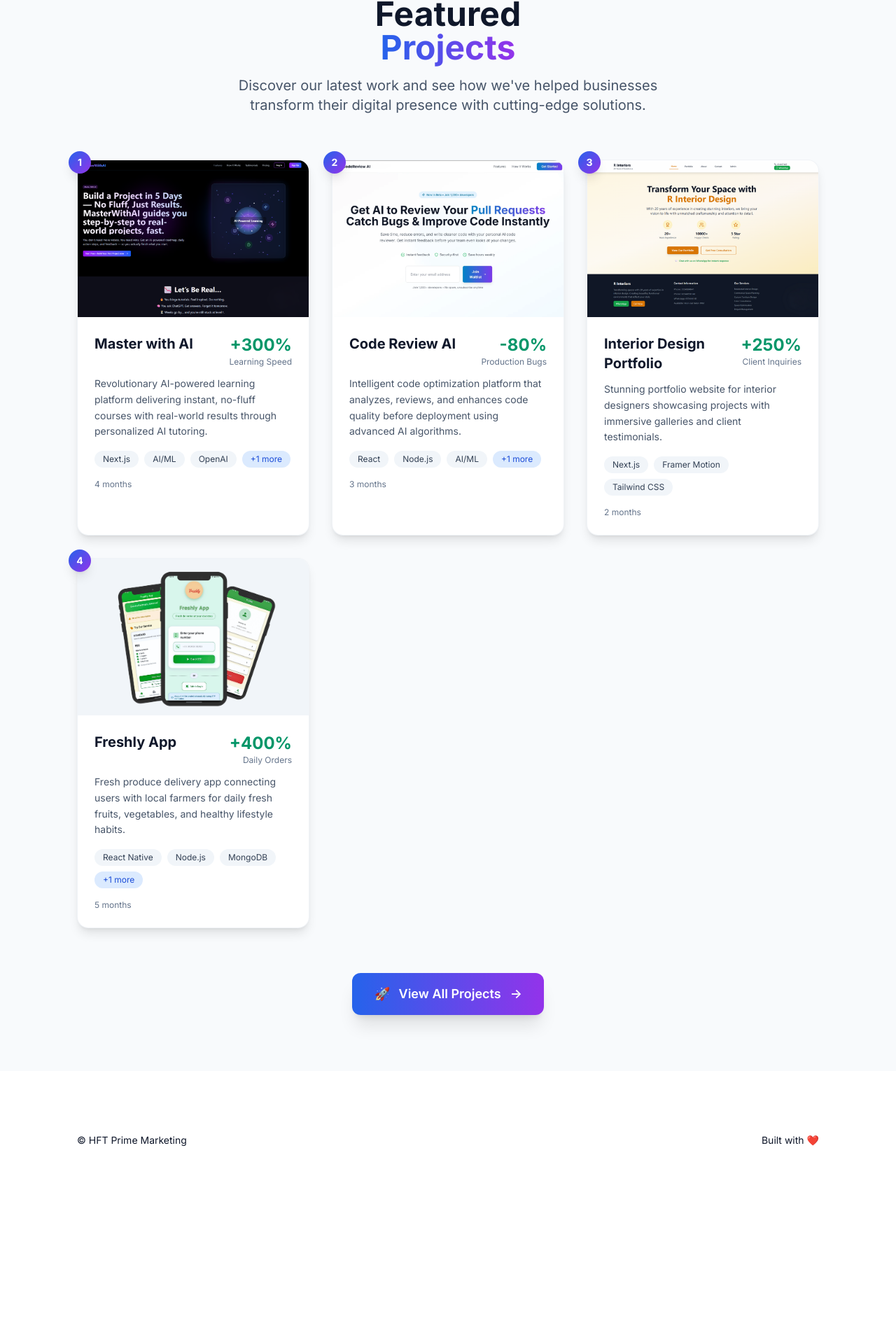
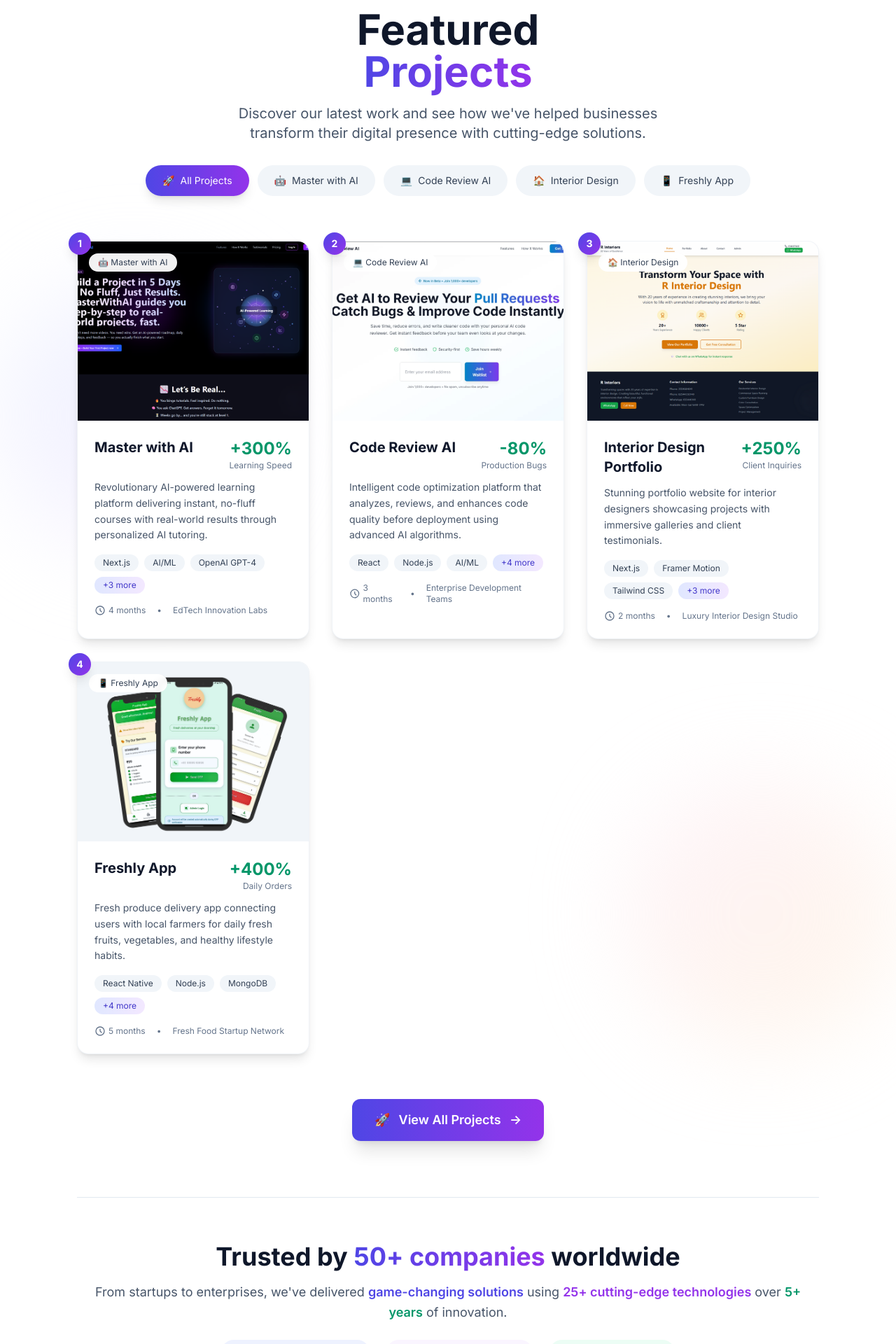
Before and after one commit to SyedMohammedRaheem99/SMR-hft-prime-marketing-pro-fixed, a Next.js app: page /portfolio in a window 1280 px wide. Shown: the part 146-2066 px from the top of the page at 70% size. Before the commit the page ends 1825 px from the top, so only its background shows below. Built offline with nearby package versions, Linux system fonts and the light colour scheme.

Commit message:
Update FeaturedProjects.js

```diff
--- a/components/FeaturedProjects.js
+++ b/components/FeaturedProjects.js
@@ -1,104 +1,161 @@
-// components/FeaturedProjects.js - Enhanced Step 1
+// components/FeaturedProjects.js - Final Complete Version
 import Link from "next/link";
 import Image from "next/image";
-import { motion } from "framer-motion";
-import { useState } from "react";
+import { motion, AnimatePresence } from "framer-motion";
+import { useState, useEffect } from "react";
 
-const projects = [
+const projectsData = [
   {
     id: "master-ai",
     slug: "master-with-ai",
     title: "Master with AI",
+    category: "ai",
     summary: "Revolutionary AI-powered learning platform delivering instant, no-fluff courses with real-world results through personalized AI tutoring.",
     heroImage: "/assets/masterai1.png",
-    tech: ["Next.js", "AI/ML", "OpenAI", "Stripe"],
+    images: ["/assets/masterai1.png", "/assets/masterai2.png", "/assets/masterai3.png", "/assets/masterai4.png", "/assets/masterai5.png", "/assets/masterai6.png", "/assets/masterai7.png"],
+    tech: ["Next.js", "AI/ML", "OpenAI GPT-4", "Stripe", "PostgreSQL", "Tailwind CSS"],
     timeline: "4 months",
+    client: "EdTech Innovation Labs",
     metric: { value: "+300%", label: "Learning Speed" }
   },
   {
     id: "code-review-ai",
     slug: "code-review-ai",
     title: "Code Review AI",
+    category: "code",
     summary: "Intelligent code optimization platform that analyzes, reviews, and enhances code quality before deployment using advanced AI algorithms.",
     heroImage: "/assets/codereviewai1.png",
-    tech: ["React", "Node.js", "AI/ML", "Docker"],
+    images: ["/assets/codereviewai1.png", "/assets/codereviewai2.png", "/assets/codereviewai3.png", "/assets/codereviewai4.png"],
+    tech: ["React", "Node.js", "AI/ML", "Docker", "GitHub API", "AWS Lambda", "PostgreSQL"],
     timeline: "3 months",
+    client: "Enterprise Development Teams",
     metric: { value: "-80%", label: "Production Bugs" }
   },
   {
     id: "interior-portfolio",
     slug: "interior-design-portfolio",
     title: "Interior Design Portfolio",
+    category: "design",
     summary: "Stunning portfolio website for interior designers showcasing projects with immersive galleries and client testimonials.",
     heroImage: "/assets/interior1.png",
-    tech: ["Next.js", "Framer Motion", "Tailwind CSS"],
+    images: ["/assets/interior1.png", "/assets/interior2.png"],
+    tech: ["Next.js", "Framer Motion", "Tailwind CSS", "Sanity CMS", "Vercel", "Cloudinary"],
     timeline: "2 months",
+    client: "Luxury Interior Design Studio",
     metric: { value: "+250%", label: "Client Inquiries" }
   },
   {
     id: "freshly-app",
     slug: "freshly-mobile-app",
     title: "Freshly App",
+    category: "mobile",
     summary: "Fresh produce delivery app connecting users with local farmers for daily fresh fruits, vegetables, and healthy lifestyle habits.",
     heroImage: "/assets/freshly-app-mockups.png",
-    tech: ["React Native", "Node.js", "MongoDB", "Stripe"],
+    images: ["/assets/freshly-app-mockups.png", "/assets/freshly-1.png", "/assets/freshly-2.png", "/assets/freshly-3.png", "/assets/freshly-4.png", "/assets/freshly-5.png", "/assets/freshly-6.png"],
+    tech: ["React Native", "Node.js", "MongoDB", "Stripe", "Google Maps API", "Firebase", "AWS"],
     timeline: "5 months",
+    client: "Fresh Food Startup Network",
     metric: { value: "+400%", label: "Daily Orders" }
   }
 ];
 
 export default function FeaturedProjects() {
   const [hoveredProject, setHoveredProject] = useState(null);
+  const [filter, setFilter] = useState("all");
+  const [filteredProjects, setFilteredProjects] = useState(projectsData);
+
+  const categories = [
+    { id: "all", label: "All Projects", icon: "🚀" },
+    { id: "ai", label: "Master with AI", icon: "🤖" },
+    { id: "code", label: "Code Review AI", icon: "💻" },
+    { id: "design", label: "Interior Design", icon: "🏠" },
+    { id: "mobile", label: "Freshly App", icon: "📱" }
+  ];
+
+  useEffect(() => {
+    if (filter === "all") {
+      setFilteredProjects(projectsData);
+    } else {
+      setFilteredProjects(projectsData.filter(p => p.category === filter));
+    }
+  }, [filter]);
 
   const containerVariants = {
     hidden: { opacity: 0 },
     visible: {
       opacity: 1,
-      transition: {
-        staggerChildren: 0.2,
-        delayChildren: 0.1
-      }
+      transition: { staggerChildren: 0.15, delayChildren: 0.1 }
     }
   };
 
   const itemVariants = {
-    hidden: { opacity: 0, y: 30 },
+    hidden: { opacity: 0, y: 30, scale: 0.95 },
     visible: {
       opacity: 1,
       y: 0,
+      scale: 1,
       transition: { duration: 0.6, ease: "easeOut" }
     }
   };
 
   return (
-    <section id="work" className="py-20 bg-slate-50 dark:bg-slate-900">
-      <div className="container mx-auto px-4">
+    <section id="work" className="relative py-24 bg-white dark:bg-slate-900 overflow-hidden">
+
+      {/* Background Elements */}
+      <div className="absolute inset-0 pointer-events-none">
+        <div className="absolute top-1/4 left-0 w-96 h-96 bg-gradient-to-br from-indigo-100/50 to-purple-100/50 dark:from-indigo-900/20 dark:to-purple-900/20 rounded-full blur-3xl"></div>
+        <div className="absolute bottom-1/4 right-0 w-96 h-96 bg-gradient-to-br from-pink-100/50 to-orange-100/50 dark:from-pink-900/20 dark:to-orange-900/20 rounded-full blur-3xl"></div>
+      </div>
+
+      <div className="container relative z-10">
 
         {/* Section Header */}
         <motion.div
           className="text-center mb-16"
           initial={{ opacity: 0, y: 30 }}
           whileInView={{ opacity: 1, y: 0 }}
-          viewport={{ once: true }}
+          viewport={{ once: true, amount: 0.3 }}
           transition={{ duration: 0.8 }}
         >
-          <div className="inline-flex items-center gap-2 px-4 py-2 rounded-full bg-white dark:bg-slate-800 border border-slate-200 dark:border-slate-700 shadow-sm mb-6">
-            <span className="w-2 h-2 bg-blue-500 rounded-full animate-pulse"></span>
+          <motion.div
+            className="inline-flex items-center gap-2 px-4 py-2 rounded-full bg-slate-50 dark:bg-slate-800 border border-slate-200 dark:border-slate-700 shadow-sm mb-6"
+          >
+            <span className="w-2 h-2 bg-gradient-to-r from-indigo-500 to-purple-500 rounded-full animate-pulse"></span>
             <span className="text-sm font-medium text-slate-700 dark:text-slate-300">Our Portfolio</span>
-          </div>
+          </motion.div>
 
-          <h2 className="text-4xl sm:text-5xl font-bold text-slate-900 dark:text-white mb-4">
+          <h2 className="text-4xl sm:text-5xl lg:text-6xl font-bold text-slate-900 dark:text-white mb-4">
             Featured
             <span className="block">
-              <span className="bg-gradient-to-r from-blue-600 to-purple-600 bg-clip-text text-transparent">
+              <span className="bg-gradient-to-r from-indigo-600 to-purple-600 bg-clip-text text-transparent">
                 Projects
               </span>
             </span>
           </h2>
 
-          <p className="text-xl text-slate-600 dark:text-slate-300 max-w-2xl mx-auto">
+          <p className="text-xl text-slate-600 dark:text-slate-300 max-w-2xl mx-auto mb-8">
             Discover our latest work and see how we've helped businesses transform their digital presence with cutting-edge solutions.
           </p>
+
+          {/* Filter Buttons */}
+          <div className="flex flex-wrap justify-center gap-3">
+            {categories.map((category) => (
+              <motion.button
+                key={category.id}
+                onClick={() => setFilter(category.id)}
+                className={`inline-flex items-center gap-2 px-6 py-3 rounded-full text-sm font-medium transition-all duration-300 ${
+                  filter === category.id
+                    ? 'bg-gradient-to-r from-indigo-600 to-purple-600 text-white shadow-lg'
+                    : 'bg-slate-100 dark:bg-slate-800 text-slate-700 dark:text-slate-300 hover:bg-slate-200 dark:hover:bg-slate-700'
+                }`}
+                whileHover={{ scale: 1.05 }}
+                whileTap={{ scale: 0.98 }}
+              >
+                <span>{category.icon}</span>
+                {category.label}
+              </motion.button>
+            ))}
+          </div>
         </motion.div>
 
         {/* Projects Grid */}
@@ -107,12 +164,15 @@ export default function FeaturedProjects() {
           variants={containerVariants}
           initial="hidden"
           whileInView="visible"
-          viewport={{ once: true }}
+          viewport={{ once: true, amount: 0.1 }}
+          key={filter}
         >
-          {projects.map((project, index) => (
+          <AnimatePresence>
+            {filteredProjects.map((project, index) => (
               <motion.div
                 key={project.id}
                 variants={itemVariants}
+                layout
                 className="group relative"
                 onHoverStart={() => setHoveredProject(project.id)}
                 onHoverEnd={() => setHoveredProject(null)}
@@ -121,22 +181,30 @@ export default function FeaturedProjects() {
                   <div className="relative h-full bg-white dark:bg-slate-800 rounded-2xl overflow-hidden shadow-lg hover:shadow-2xl transition-all duration-500 transform hover:-translate-y-2 border border-slate-200/50 dark:border-slate-700/50">
 
                     {/* Project Image */}
-                  <div className="relative w-full h-56 overflow-hidden bg-slate-100 dark:bg-slate-700">
-                    <motion.div
-                      whileHover={{ scale: 1.05 }}
-                      transition={{ duration: 0.3 }}
-                    >
+                    <div className="relative w-full h-56 sm:h-64 overflow-hidden bg-slate-100 dark:bg-slate-700">
+                      <motion.div whileHover={{ scale: 1.1 }} transition={{ duration: 0.6 }}>
                         <Image
                           src={project.heroImage}
                           alt={project.title}
                           fill
-                        className="object-cover transition-all duration-500"
-                        sizes="(max-width: 768px) 100vw, (max-width: 1024px) 50vw, 33vw"
+                          style={{ objectFit: "cover" }}
+                          sizes="(min-width: 1024px) 33vw, (min-width: 768px) 50vw, 100vw"
+                          className="transition-all duration-500 group-hover:brightness-110"
                         />
                       </motion.div>
 
                       {/* Overlay */}
                       <div className="absolute inset-0 bg-gradient-to-t from-black/60 via-transparent to-transparent opacity-0 group-hover:opacity-100 transition-opacity duration-300"></div>
+
+                      {/* Category Badge */}
+                      <div className="absolute top-4 left-4">
+                        <span className="inline-flex items-center gap-1 px-3 py-1 rounded-full text-xs font-medium bg-white/95 dark:bg-slate-900/95 text-slate-700 dark:text-slate-300 backdrop-blur-sm border border-white/50">
+                          {project.category === 'ai' && '🤖 Master with AI'}
+                          {project.category === 'code' && '💻 Code Review AI'}
+                          {project.category === 'design' && '🏠 Interior Design'}
+                          {project.category === 'mobile' && '📱 Freshly App'}
+                        </span>
+                      </div>
 
                       {/* View Project Button */}
                       <motion.div
@@ -148,20 +216,33 @@ export default function FeaturedProjects() {
                         }}
                         transition={{ duration: 0.3 }}
                       >
-                      <button className="bg-white dark:bg-slate-800 text-slate-900 dark:text-white px-6 py-3 rounded-full font-semibold shadow-xl transform hover:scale-105 transition-all duration-300">
+                        <button className="bg-white dark:bg-slate-800 text-slate-900 dark:text-white px-6 py-3 rounded-full font-semibold shadow-xl hover:shadow-2xl transform hover:scale-105 transition-all duration-300 border border-white/50">
                           View Project →
                         </button>
                       </motion.div>
+
+                      {/* Tech Tags */}
+                      <div className="absolute bottom-4 right-4 opacity-0 group-hover:opacity-100 transition-opacity duration-300">
+                        <div className="flex gap-2">
+                          {project.tech && project.tech.slice(0, 2).map((tech, idx) => (
+                            <span
+                              key={idx}
+                              className="px-2 py-1 bg-white/90 dark:bg-slate-900/90 text-slate-700 dark:text-slate-300 text-xs rounded-md backdrop-blur-sm"
+                            >
+                              {tech}
+                            </span>
+                          ))}
+                        </div>
+                      </div>
                     </div>
 
                     {/* Project Content */}
                     <div className="p-6">
                       <div className="flex items-start justify-between mb-3">
-                      <h3 className="text-xl font-bold text-slate-900 dark:text-white group-hover:text-blue-600 transition-colors duration-300">
+                        <h3 className="text-xl font-bold text-slate-900 dark:text-white group-hover:text-transparent group-hover:bg-gradient-to-r group-hover:bg-clip-text group-hover:from-indigo-600 group-hover:to-purple-600 transition-all duration-300">
                           {project.title}
                         </h3>
 
-                      {/* Success Metric */}
                         {project.metric && (
                           <div className="text-right">
                             <div className="text-2xl font-bold text-emerald-600">
@@ -180,7 +261,7 @@ export default function FeaturedProjects() {
 
                       {/* Technologies */}
                       <div className="flex flex-wrap gap-2 mb-4">
-                      {project.tech.slice(0, 3).map((tech, idx) => (
+                        {project.tech && project.tech.slice(0, 3).map((tech, idx) => (
                           <span
                             key={idx}
                             className="px-3 py-1 bg-slate-100 dark:bg-slate-700 text-slate-700 dark:text-slate-300 text-xs rounded-full"
@@ -188,56 +269,115 @@ export default function FeaturedProjects() {
                             {tech}
                           </span>
                         ))}
-                      {project.tech.length > 3 && (
-                        <span className="px-3 py-1 bg-blue-100 dark:bg-blue-900/30 text-blue-700 dark:text-blue-300 text-xs rounded-full">
+                        {project.tech && project.tech.length > 3 && (
+                          <span className="px-3 py-1 bg-gradient-to-r from-indigo-100 to-purple-100 dark:from-indigo-900/30 dark:to-purple-900/30 text-indigo-700 dark:text-indigo-300 text-xs rounded-full">
                             +{project.tech.length - 3} more
                           </span>
                         )}
                       </div>
 
                       {/* Timeline */}
-                    <div className="text-xs text-slate-500 dark:text-slate-400">
+                      {project.timeline && (
+                        <div className="flex items-center gap-4 text-xs text-slate-500 dark:text-slate-400">
+                          <div className="flex items-center gap-1">
+                            <svg className="w-4 h-4" fill="none" stroke="currentColor" viewBox="0 0 24 24">
+                              <path strokeLinecap="round" strokeLinejoin="round" strokeWidth={2} d="M12 8v4l3 3m6-3a9 9 0 11-18 0 9 9 0 0118 0z" />
+                            </svg>
                             {project.timeline}
                           </div>
+                          {project.client && (
+                            <>
+                              <span>•</span>
+                              <div>{project.client}</div>
+                            </>
+                          )}
+                        </div>
+                      )}
                     </div>
 
-                  {/* Bottom highlight */}
-                  <div className="absolute bottom-0 left-0 right-0 h-1 bg-gradient-to-r from-blue-600 to-purple-600 opacity-0 group-hover:opacity-100 transition-opacity duration-300"></div>
+                    {/* Bottom Shine Effect */}
+                    <motion.div
+                      className="absolute bottom-0 left-0 right-0 h-1 bg-gradient-to-r from-indigo-600 via-purple-600 to-pink-600 opacity-0 group-hover:opacity-100 transition-opacity duration-300"
+                    />
                   </div>
                 </Link>
 
-              {/* Project Number Badge */}
+                {/* Floating Project Number */}
                 <motion.div
-                className="absolute -top-3 -left-3 w-8 h-8 rounded-full bg-gradient-to-br from-blue-600 to-purple-600 text-white font-bold text-sm flex items-center justify-center shadow-lg z-10"
+                  className="absolute -top-3 -left-3 w-8 h-8 rounded-full bg-gradient-to-br from-indigo-600 to-purple-600 text-white font-bold text-sm flex items-center justify-center shadow-lg z-10"
                   initial={{ scale: 0, rotate: -180 }}
                   whileInView={{ scale: 1, rotate: 0 }}
                   viewport={{ once: true }}
-                transition={{ delay: index * 0.1 + 0.3, duration: 0.5 }}
+                  transition={{ delay: index * 0.1 + 0.5, duration: 0.5, type: "spring" }}
                 >
                   {index + 1}
                 </motion.div>
               </motion.div>
             ))}
+          </AnimatePresence>
         </motion.div>
 
-        {/* View All CTA */}
+        {/* View All Projects CTA */}
         <motion.div
           className="text-center mt-16"
           initial={{ opacity: 0, y: 30 }}
           whileInView={{ opacity: 1, y: 0 }}
           viewport={{ once: true }}
-          transition={{ delay: 0.3 }}
+          transition={{ delay: 0.5, duration: 0.8 }}
         >
-          <button className="inline-flex items-center gap-3 px-8 py-4 bg-gradient-to-r from-blue-600 to-purple-600 text-white font-semibold text-lg rounded-xl shadow-xl hover:shadow-2xl transition-all duration-300 transform hover:scale-105">
+          <motion.div whileHover={{ scale: 1.05, y: -2 }} whileTap={{ scale: 0.98 }}>
+            <Link href="/portfolio">
+              <button className="inline-flex items-center gap-3 px-8 py-4 bg-gradient-to-r from-indigo-600 to-purple-600 text-white font-semibold text-lg rounded-xl shadow-xl hover:shadow-2xl transition-all duration-300">
                 <span>🚀</span>
                 View All Projects
-            <motion.span
-              animate={{ x: [0, 5, 0] }}
-              transition={{ duration: 1.5, repeat: Infinity }}
+                <motion.span animate={{ x: [0, 5, 0] }} transition={{ duration: 1.5, repeat: Infinity }}>→</motion.span>
+              </button>
+            </Link>
+          </motion.div>
+        </motion.div>
+
+        {/* Success Tagline */}
+        <motion.div
+          className="text-center mt-20 pt-16 border-t border-slate-200 dark:border-slate-700"
+          initial={{ opacity: 0, y: 30 }}
+          whileInView={{ opacity: 1, y: 0 }}
+          viewport={{ once: true }}
+          transition={{ duration: 0.8 }}
         >
-              →
-            </motion.span>
-          </button>
+          <h3 className="text-2xl sm:text-3xl lg:text-4xl font-bold text-slate-900 dark:text-white mb-4">
+            Trusted by{" "}
+            <span className="bg-gradient-to-r from-indigo-600 to-purple-600 bg-clip-text text-transparent">
+              50+ companies
+            </span>
+            {" "}worldwide
+          </h3>
+
+          <p className="text-lg text-slate-600 dark:text-slate-300 leading-relaxed mb-6">
+            From startups to enterprises, we've delivered{" "}
+            <span className="font-semibold text-indigo-600 dark:text-indigo-400">game-changing solutions</span>
+            {" "}using{" "}
+            <span className="font-semibold text-purple-600 dark:text-purple-400">25+ cutting-edge technologies</span>
+            {" "}over{" "}
+            <span className="font-semibold text-emerald-600 dark:text-emerald-400">5+ years</span>
+            {" "}of innovation.
+          </p>
+
+          <div className="flex flex-wrap justify-center gap-6 text-sm">
+            <motion.div className="flex items-center gap-2 px-4 py-2 bg-indigo-50 dark:bg-indigo-900/20 rounded-full" whileHover={{ scale: 1.05 }}>
+              <span>🎯</span>
+              <span className="font-medium text-indigo-700 dark:text-indigo-300">99% Client Satisfaction</span>
+            </motion.div>
+
+            <motion.div className="flex items-center gap-2 px-4 py-2 bg-purple-50 dark:bg-purple-900/20 rounded-full" whileHover={{ scale: 1.05 }}>
+              <span>⚡</span>
+              <span className="font-medium text-purple-700 dark:text-purple-300">Lightning Fast Delivery</span>
+            </motion.div>
+
+            <motion.div className="flex items-center gap-2 px-4 py-2 bg-emerald-50 dark:bg-emerald-900/20 rounded-full" whileHover={{ scale: 1.05 }}>
+              <span>🚀</span>
+              <span className="font-medium text-emerald-700 dark:text-emerald-300">Scalable Solutions</span>
+            </motion.div>
+          </div>
         </motion.div>
       </div>
     </section>
```
Lines whose indentation alone changed are shown as unchanged.
